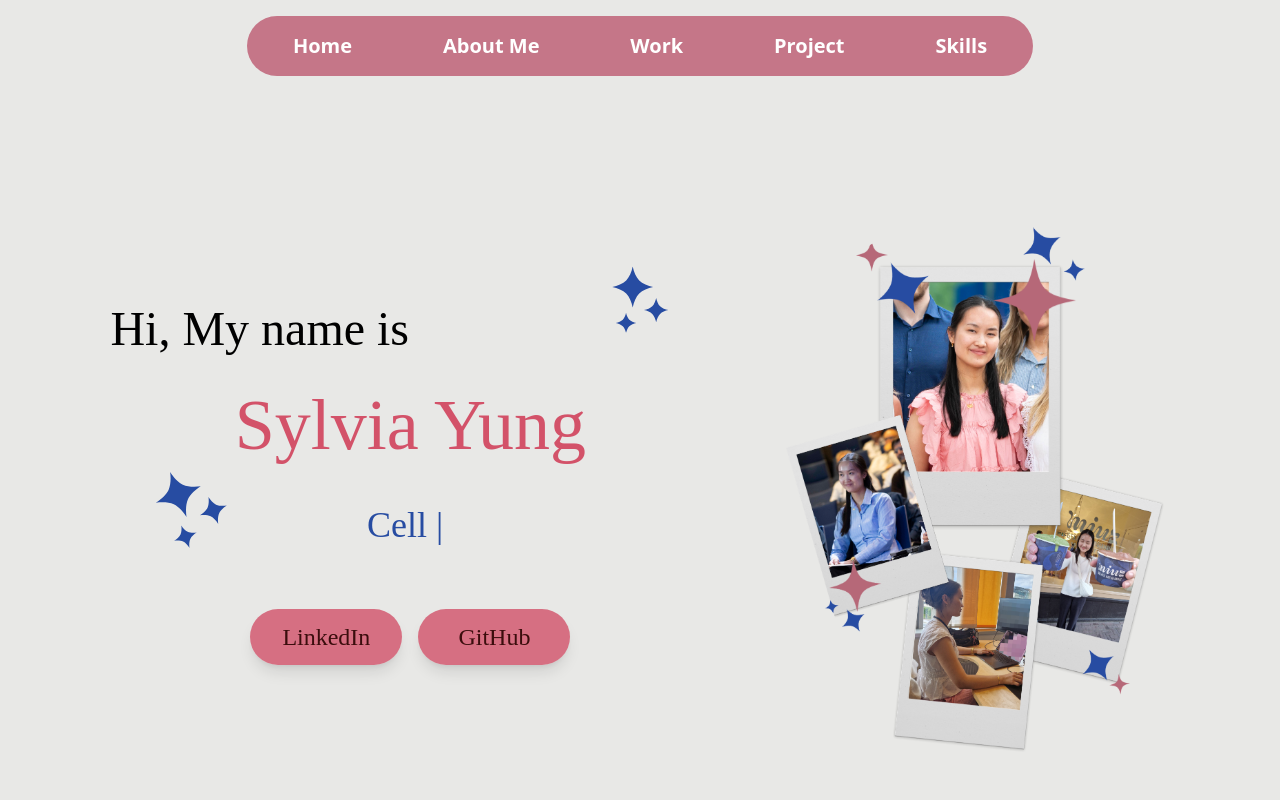
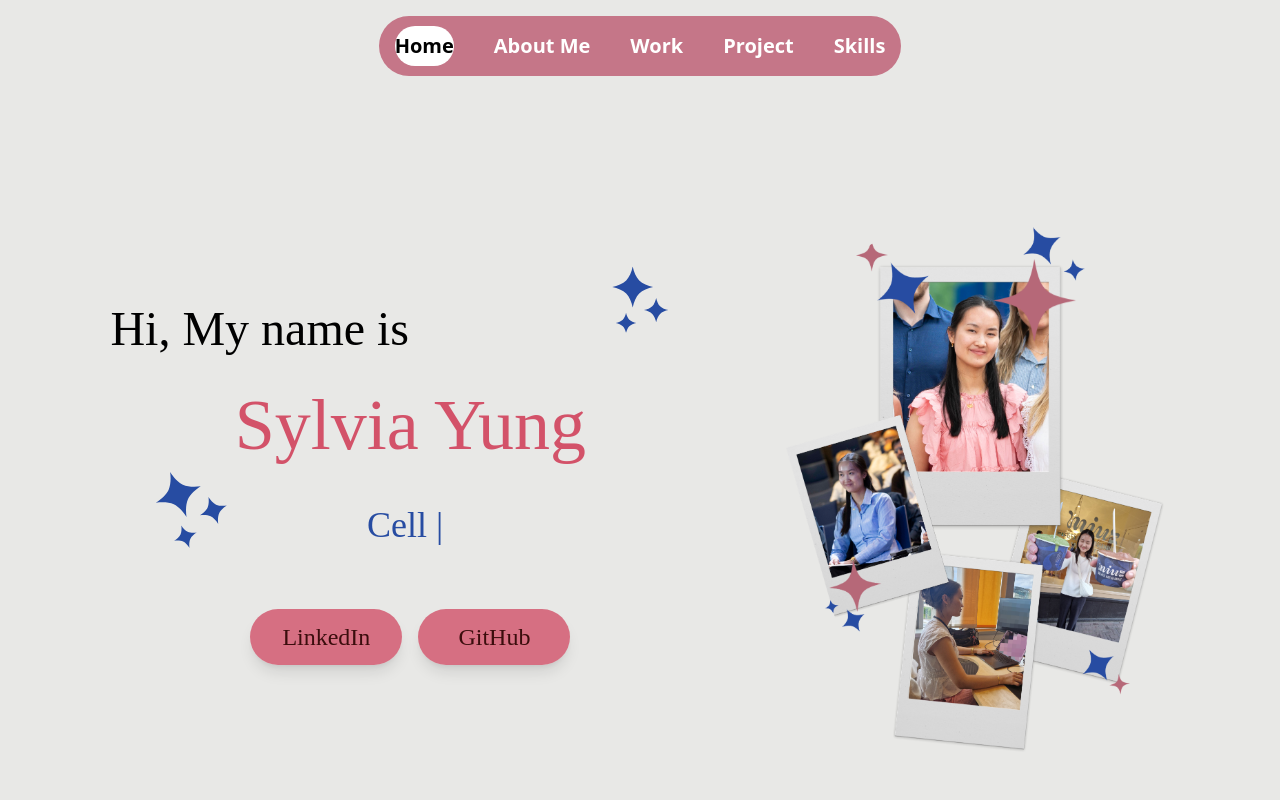
Before and after one commit to SylviaSWYung/portfolio, a React (Vite) app: page / in a window 1280 px wide. Shown: the top 800 px of the page. Built offline with nearby package versions, Linux system fonts and the light colour scheme; a web font is replaced by a local one.

Commit message:
feat: implement header with pill

```diff
--- a/src/components/HeaderNew.tsx
+++ b/src/components/HeaderNew.tsx
@@ -1,44 +1,95 @@
 import { HeaderNavItem } from "@/lib/types";
 import { SheetMenu } from "./SheetMenu";
 import { Link } from "react-router-dom";
+import { useEffect, useRef, useState } from "react";
+import { motion } from "framer-motion";
 
 const navigation: HeaderNavItem[] = [
   {
     title: "Home",
     href: "/",
+    section: "home",
   },
   {
     title: "About Me",
     href: "/about",
+    section: "about",
   },
   {
     title: "Work",
     href: "/work",
+    section: "work",
   },
   {
     title: "Project",
     href: "/projects",
+    section: "projects",
   },
   {
     title: "Skills",
     href: "/skills",
+    section: "skills",
   },
 ];
 
 export const HeaderNew = () => {
+  const [active, setActive] = useState("Home");
+  const itemRefs = useRef<Record<string, HTMLAnchorElement | null>>({});
+
+  useEffect(() => {
+    const sections = navigation
+      .map((n) => document.getElementById(n.section))
+      .filter(Boolean);
+
+    const observer = new IntersectionObserver(
+      (entries) => {
+        entries.forEach((entry) => {
+          if (entry.isIntersecting) setActive(entry.target.id);
+        });
+      },
+      { threshold: 0.6 },
+    );
+    sections.forEach((sec) => observer.observe(sec!));
+    return () => observer.disconnect();
+  }, []);
+
   return (
     <header className="sticky top-4 z-50 md:items-center flex flex-col m-3 gap-2 mx-auto w-[min(1600px,92%)]">
       {/* Sheet Menu for mobile */}
       <SheetMenu navItems={navigation} className="md:hidden" />
 
       {/* Dekstop version */}
-      <nav className="hidden md:flex top-0 bg-rose p-4 rounded-full justify-around items-center gap-8 w-2/3 cursor-pointer text-white font-semibold text-xl">
-        {navigation.map((item) => (
-          <Link to={item.href} key={item.title}>
-            {item.title}
-          </Link>
-        ))}
-      </nav>
+      <div className="relative hidden md:flex top-0 items-center rounded-full bg-rose p-4 overflow-hidden">
+        <nav className="md:flex hidden justify-around items-center gap-10 text-white font-semibold text-xl">
+          {navigation.map((item) => (
+            <Link
+              to={item.href}
+              key={item.title}
+              className={
+                "hover:text-gray-200 relative transition-colors cursor-pointer z-10 " +
+                (active === item.section ? "text-black" : "text-white")
+              }
+              ref={(el) => {
+                itemRefs.current[item.section] = el;
+              }}
+            >
+              {item.title}
+            </Link>
+          ))}
+
+          {active && (
+            <motion.div
+              layout
+              transition={{ type: "tween", stiffness: 300, damping: 30 }}
+              className="absolute bg-white rounded-full p-5"
+              style={{
+                width: itemRefs.current[active]?.offsetWidth ?? 0,
+                left: itemRefs.current[active]?.offsetLeft ?? 0,
+              }}
+            />
+          )}
+        </nav>
+      </div>
     </header>
   );
 };
--- a/src/lib/types.ts
+++ b/src/lib/types.ts
@@ -1,4 +1,5 @@
 export type HeaderNavItem = {
   title: string;
   href: string;
+  section: string;
 };
```
